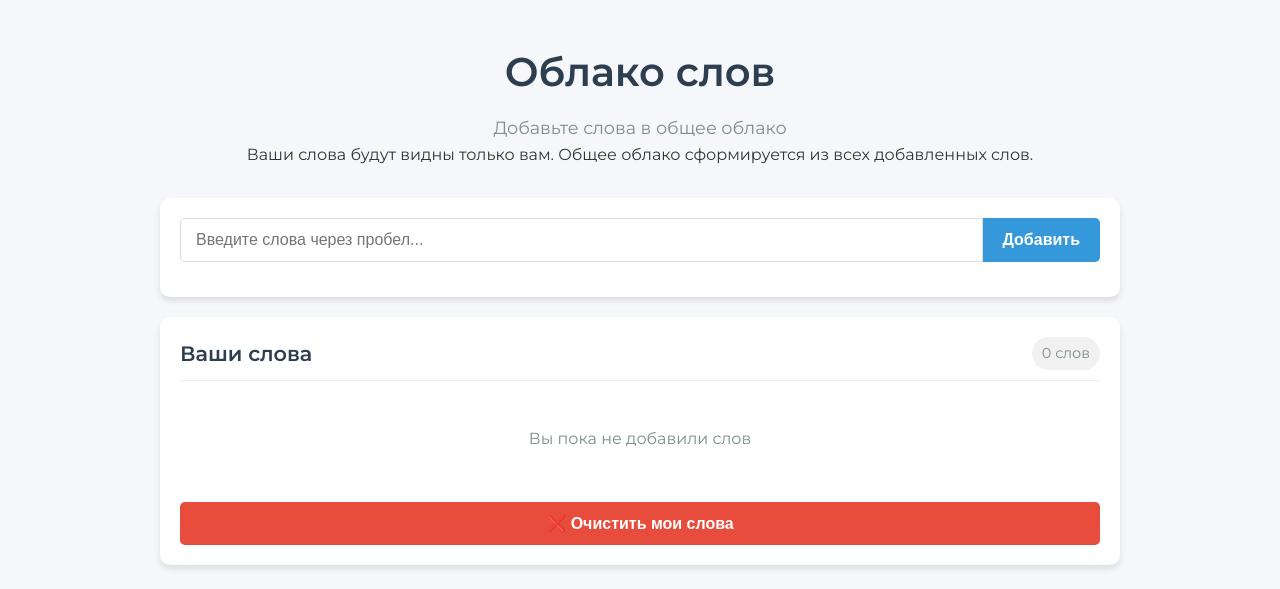
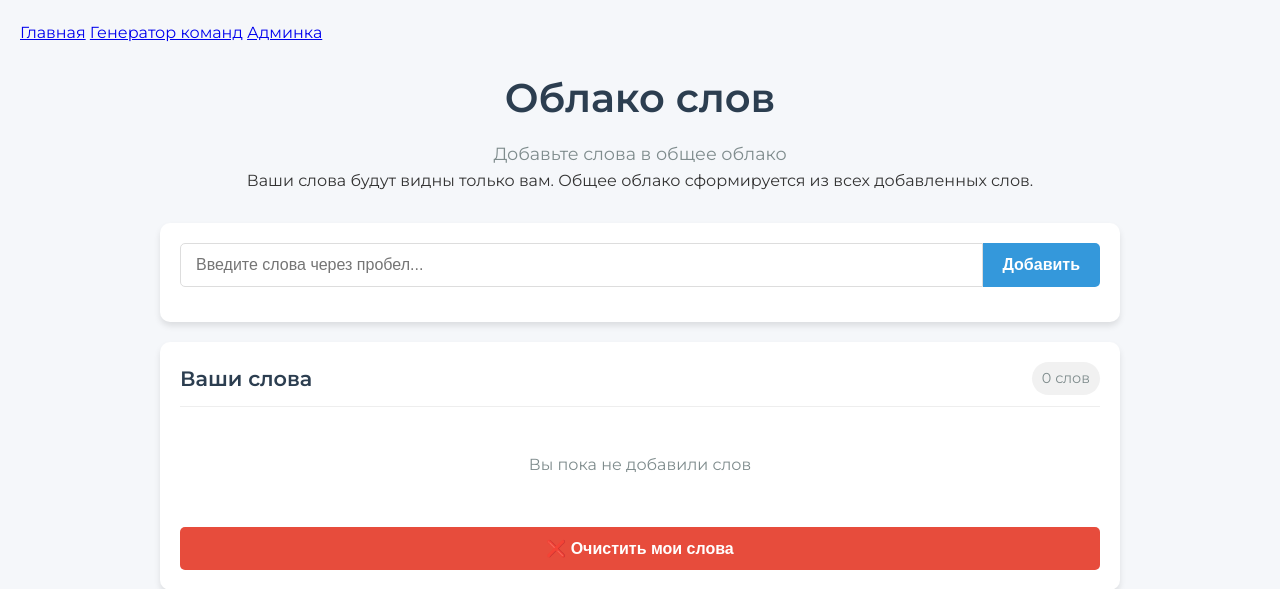
Before and after one commit to desretoot-a11y/wordcloud-octo-carnival, a Flask app: page / in a window 1280 px wide. Shown: the top 589 px of the page. Run offline with Flask 3, Linux system fonts and the light colour scheme.

Commit message:
Update index.html

```diff
--- a/templates/index.html
+++ b/templates/index.html
@@ -171,6 +171,12 @@
     </style>
 </head>
 <body>
+    <div class="nav-tabs">
+        <a href="/" class="nav-tab">Главная</a>
+        <a href="/team-generator" class="nav-tab">Генератор команд</a>
+        <a href="/admin?password={{ request.args.get('password') }}" class="nav-tab">Админка</a>
+    </div>
+
     <div class="container">
         <header>
             <h1>Облако слов</h1>
```
